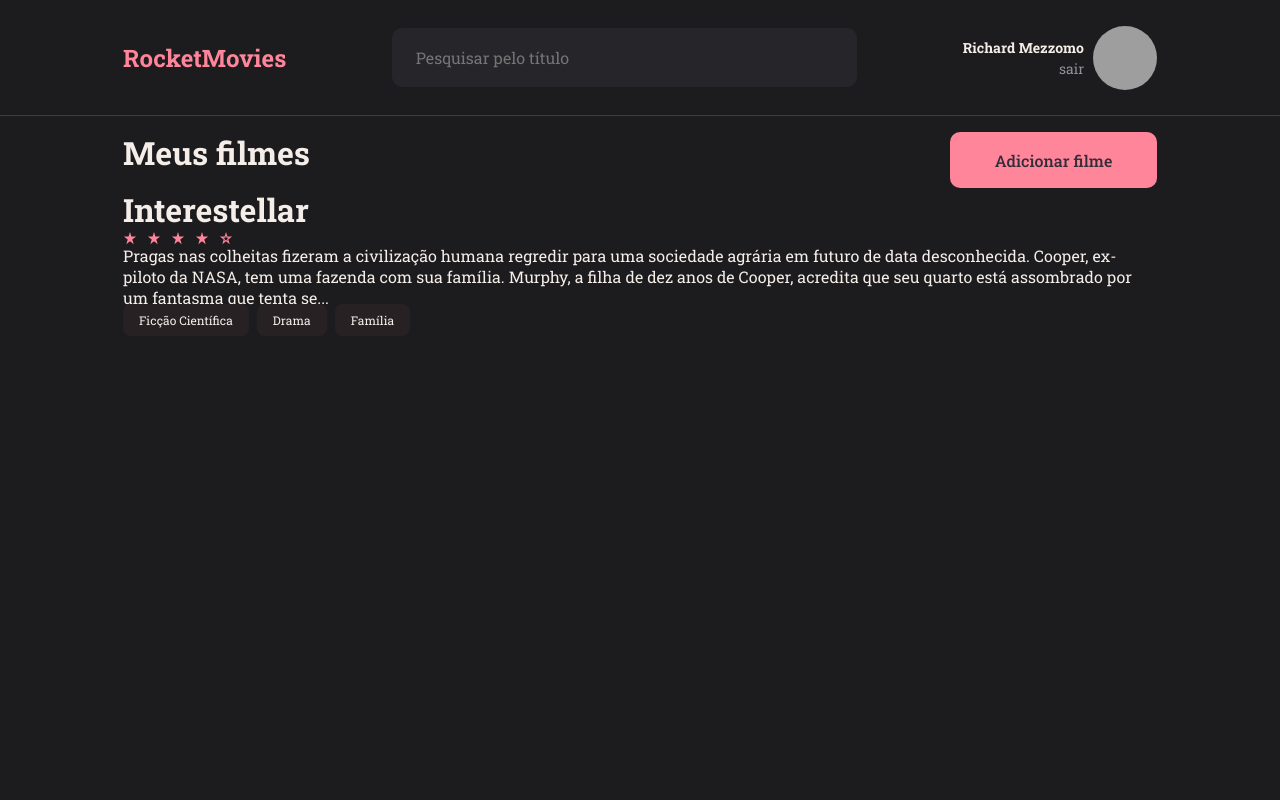
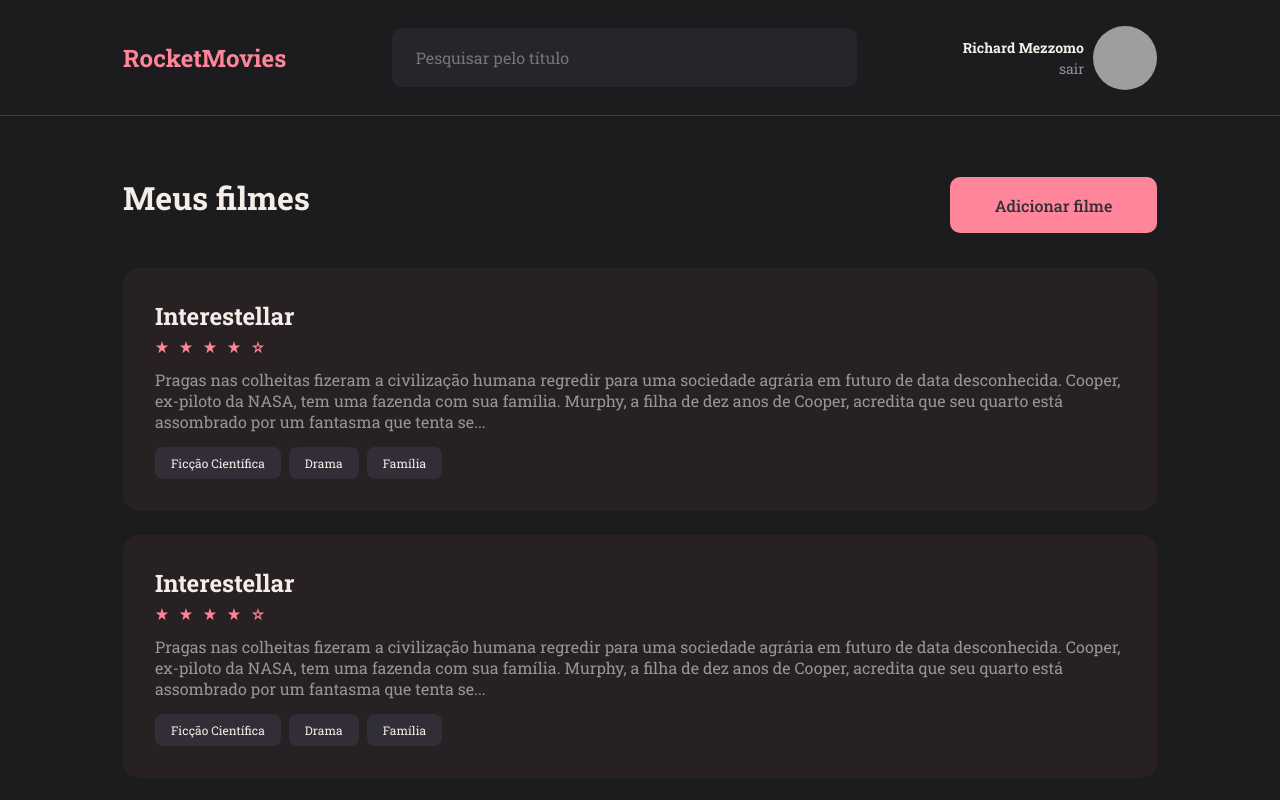
Before and after one commit to richardmezzomo/RocketMovies-Frontend, a React (Vite) app: page / in a window 1280 px wide. Shown: the top 800 px of the page. Built offline with nearby package versions, Linux system fonts and the light colour scheme; grey boxes are pictures that could not be loaded.

Commit message:
feat: finish home

```diff
--- a/src/components/Card/index.jsx
+++ b/src/components/Card/index.jsx
@@ -6,12 +6,12 @@ export function Card () {
   return (
     <Container>
         <h1>Interestellar</h1>
-        <Rating grade={4} isBigSize={false} />
+        <Rating grade={4} isBigSize={false} style={{ margin: '10px 0' }}/>
         <p>Pragas nas colheitas fizeram a civilização humana regredir para uma sociedade agrária em futuro de data desconhecida. Cooper, ex-piloto da NASA, tem uma fazenda com sua família. Murphy, a filha de dez anos de Cooper, acredita que seu quarto está assombrado por um fantasma que tenta se...</p>
         <Tags>
-          <Tag className='tag' value="Ficção Científica" />
-          <Tag className='tag' value="Drama" />
-          <Tag className='tag' value="Família" />
+          <Tag value="Ficção Científica" backgroundColor="#312E38" />
+          <Tag value="Drama" backgroundColor="#312E38" />
+          <Tag value="Família" backgroundColor="#312E38" />
         </Tags>
     </Container>
     )
--- a/src/components/Card/styles.js
+++ b/src/components/Card/styles.js
@@ -3,12 +3,24 @@ import styled from "styled-components";
 export const Container = styled.div`
     display: flex;
     flex-direction: column;
+    background-color: ${({ theme }) => theme.COLORS.PINK_300};
+    padding: 3.2rem;
+    border-radius: 1.6rem;
 
+    > h1 {
+      font-size: 2.4rem;
+      line-height: 3.2rem;
+      margin-bottom: .8rem;
+    }
 
+		> p {
+			font-size: 1.6rem;
+			color: #999591;
+      margin: 1.5rem 0;
+		}
 `
 
 export const Tags = styled.div`
-    > .tag {
-        background-color: ${({ theme }) => theme.COLORS.GRAY_300};
-    }
+    display: flex;
+    flex-direction: row;
 `
--- a/src/components/Tag/index.jsx
+++ b/src/components/Tag/index.jsx
@@ -1,7 +1,7 @@
 import { Container } from "./styles";
 
-export function Tag({ value }) {
+export function Tag({ value, backgroundColor }) {
   return (
-    <Container>{value}</Container>
+    <Container style={{ backgroundColor }}>{value}</Container>
   )
 }
--- a/src/components/Tag/styles.js
+++ b/src/components/Tag/styles.js
@@ -6,5 +6,5 @@ export const Container = styled.span`
     border-radius: .8rem;
     margin-right: .8rem;
     color: ${({ theme }) => theme.COLORS.WHITE};
-    background-color: ${({ theme }) => theme.COLORS.GRAY_500};
+
 `
--- a/src/pages/Home/index.jsx
+++ b/src/pages/Home/index.jsx
@@ -1,4 +1,4 @@
-import { Container, NewMovie, Content} from './styles'
+import { Container, NewMovie, Content, Cards} from './styles'
 
 import { Header } from '../../components/Header'
 import { Button } from '../../components/Button'
@@ -13,7 +13,11 @@ export function Home() {
             <h1>Meus filmes</h1>
             <Button value="Adicionar filme"></Button>
           </NewMovie>
-          <Card />
+          <Cards>
+            <Card />
+            <Card />
+            <Card />
+          </Cards>
         </Content>
       </Container>
     )
--- a/src/pages/Home/styles.js
+++ b/src/pages/Home/styles.js
@@ -10,11 +10,18 @@ export const NewMovie = styled.div`
     display: flex;
     justify-content: space-between;
     align-items: center;
+    margin-bottom: 3.5rem;
     > button {
         width: 20.7rem;
     }
 `
 export const Content = styled.div`
-    padding: 0 12.3rem ;
+    padding: 0 12.3rem;
+    margin-top: 4.5rem;
+`
 
+export const Cards = styled.div`
+    display: flex;
+    flex-direction: column;
+    gap: 2.4rem;
 `
```
